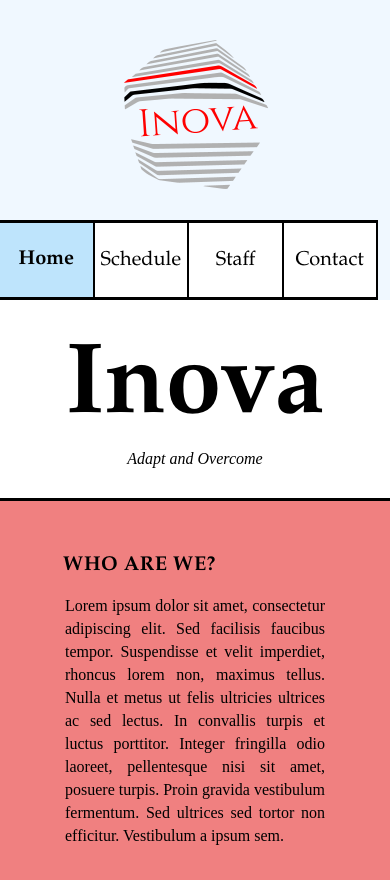
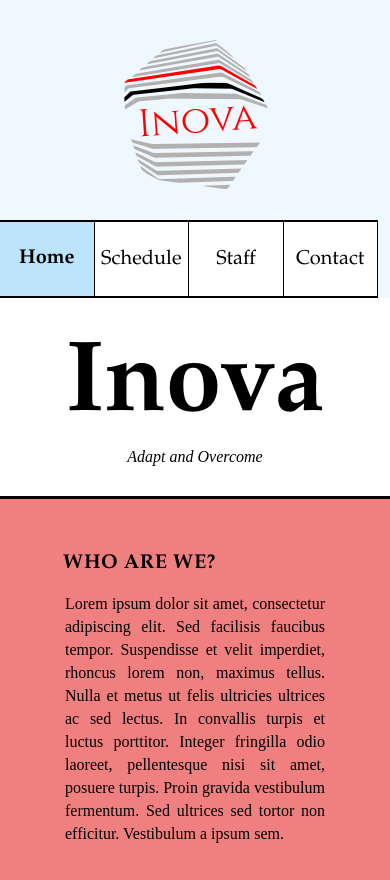
Before and after one commit to ChampOulie/MakeItResponsiveAssigment, a plain HTML site: page index.html in a window 390 px wide. Shown: the top 880 px of the page. Drawn offline with Linux system fonts and the light colour scheme.

Commit message:
Update staff.css

```diff
--- a/css/staff.css
+++ b/css/staff.css
@@ -369,8 +369,11 @@ li a:active {
   li {
     float: left;
     padding: 0px;
-    border-bottom: 1px solid black;
-    border-top: 1px solid black;
+    border-top: 2px solid black;
+    border-bottom: 2px solid black;
+    border-right: 1px solid black;
+    /* border-bottom: 1px solid black;
+    border-top: 1px solid black; */
   }
 
   li a {
@@ -380,7 +383,7 @@ li a:active {
     padding: 25px 0px;
     margin-bottom: -0.5px;
     text-decoration: none;
-    border: 2px solid black;
+    /* border: 2px solid black; */
   }
 
   li a:hover {
```
